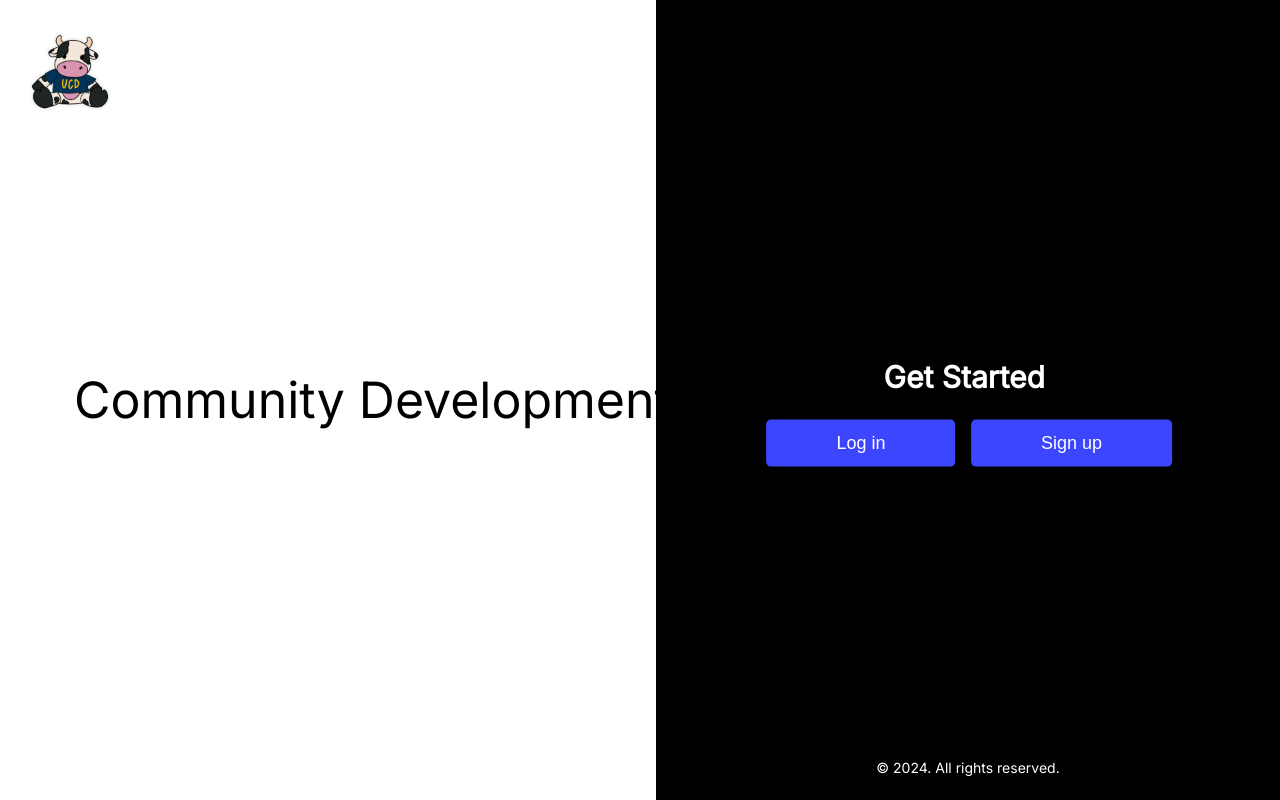
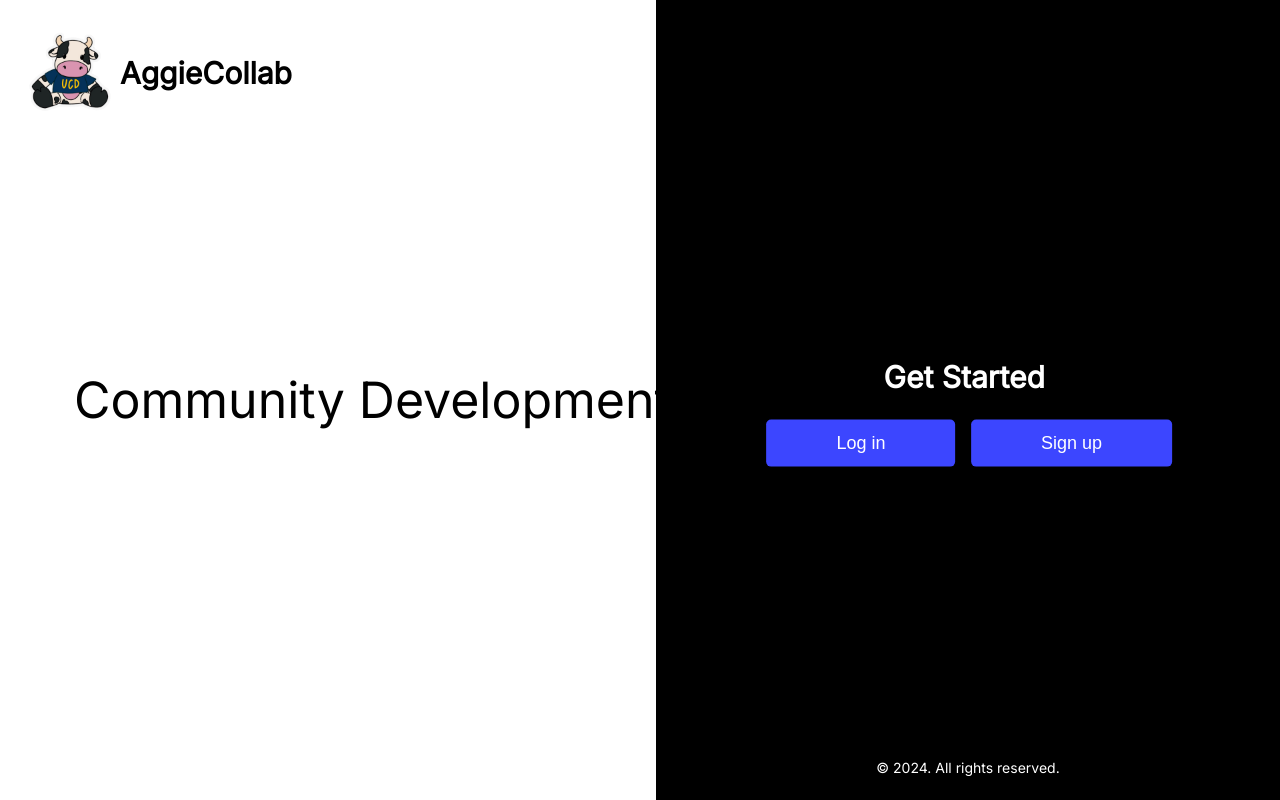
Before and after one commit to TriNguyen360/DavisHacks, a Flask app: page / in a window 1280 px wide. Run offline with Flask 3, Linux system fonts and the light colour scheme.

Commit message:
update files

```diff
--- a/static/styles.css
+++ b/static/styles.css
@@ -94,6 +94,19 @@ body {
     transform: translateX(-50%);
     color: white;
     font-size: 14px;
+}
+
+.header-top {
+    display: flex;
+    align-items: center; /* Align items vertically in the center */
+    justify-content: flex-start; /* Align items to the start of the container */
+    padding-left: 20px; /* Or adjust as needed for spacing */
+}
+
+.name {
+    margin-top: 30px;
+    margin-left: 100px; /* Or adjust as needed for spacing */
+    font-size: 20px;
 }
 
 /* HOME PAGE */
--- a/templates/index.html
+++ b/templates/index.html
@@ -10,8 +10,13 @@
 <body>
     <!-- Intro/Home Page Section -->
     <section id="intro-page">
-        <div class="top-icon">
-            <img src="/static/cow.png" alt="Top Icon"> <!-- Update the image src -->
+        <div class="header-top">
+            <div class="top-icon">
+                <img src="/static/cow.png" alt="Top Icon">
+            </div>
+            <div class="name">
+                <h2>AggieCollab</h2>
+            </div>
         </div>
         <div class="login">
             <h2>Get Started</h2>
```
